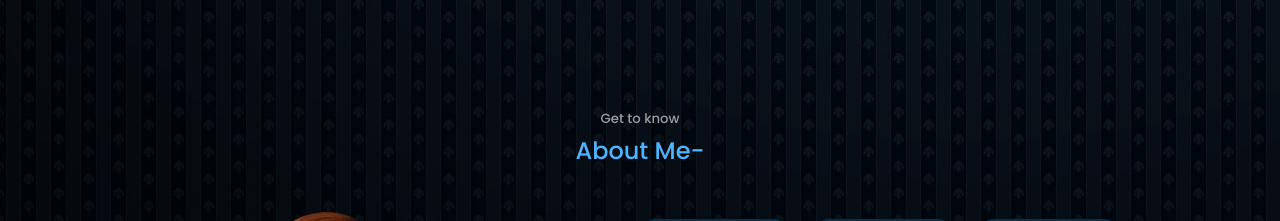
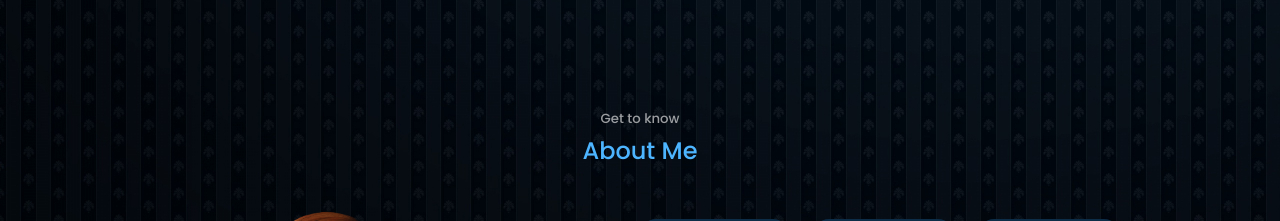
Before and after one commit to thekalyan001/KalyanMishra, a React (Create React App) app: page / in a window 1280 px wide. Shown: the part 820-1041 px from the top of the page. Built offline with nearby package versions, Linux system fonts and the light colour scheme.

Commit message:
Update About.jsx

```diff
--- a/src/components/about/About.jsx
+++ b/src/components/about/About.jsx
@@ -9,7 +9,7 @@ const About = () => {
   return (
     <section id="about">
       <h5>Get to know</h5>
-      <h2>About Me-</h2>
+      <h2>About Me</h2>
 
       <div className="container about__container">
         <div className="about__me">
```
